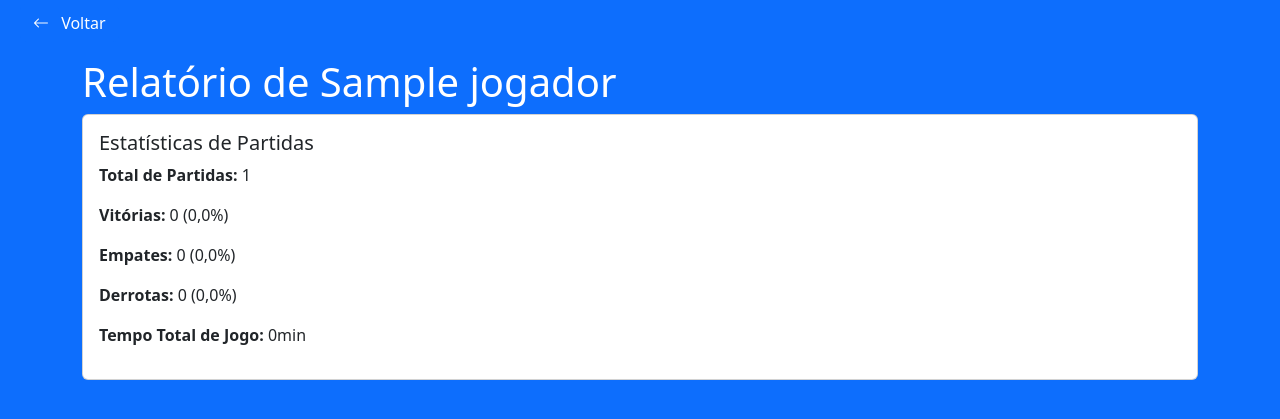
After one commit to vitorialeal06/Knighted, a Django app: page /Jogador/relatorio/1/ in a window 1280 px wide. The commit adds this page. Shown: the top 419 px of the page. Run offline with Django 5.2, Linux system fonts and the light colour scheme; tables that the repository leaves empty hold one stand-in row (values such as "Sample post").

Commit message:
Relatório de jogador adicionado, favor testar, meus testes estão sendo interrompidos pelo venv

```diff
--- /dev/null
+++ b/galeria/templates/relatorio_jogador.html
@@ -0,0 +1,38 @@
+{% load static %}
+<!DOCTYPE html>
+<html lang="pt-BR">
+<head>
+    <meta charset="UTF-8">
+    <meta name="viewport" content="width=device-width, initial-scale=1">
+    <link rel="stylesheet" href="https://cdn.jsdelivr.net/npm/bootstrap-icons@1.11.3/font/bootstrap-icons.min.css">
+    <link href="https://cdn.jsdelivr.net/npm/bootstrap@5.3.5/dist/css/bootstrap.min.css" rel="stylesheet" integrity="sha384-SgOJa3DmI69IUzQ2PVdRZhwQ+dy64/BUtbMJw1MZ8t5HZApcHrRKUc4W0kG879m7" crossorigin="anonymous">
+    <link rel="preconnect" href="https://fonts.googleapis.com">
+    <link rel="preconnect" href="https://fonts.gstatic.com" crossorigin>
+    <link href="https://fonts.googleapis.com/css2?family=Inter:wght@400;600;700&display=swap" rel="stylesheet">
+    <title>Relatório de {{ jogador.nome }}</title>
+</head>
+<body class="bg-primary text-white p-1">
+    <div class="px-3 mb-3">
+        <a href="{% url 'lista_jogador' %}" class="btn btn-primary">
+            <i class="bi bi-arrow-left me-2"></i> Voltar
+        </a>
+    </div>
+    <div class="container">
+        <h1>Relatório de {{ jogador.nome }}</h1>
+        {% if total_partidas > 0 %}
+            <div class="card">
+                <div class="card-body">
+                    <h5 class="card-title">Estatísticas de Partidas</h5>
+                    <p><strong>Total de Partidas:</strong> {{ total_partidas }}</p>
+                    <p><strong>Vitórias:</strong> {{ vitorias }} ({{ porc_vitorias }}%)</p>
+                    <p><strong>Empates:</strong> {{ empates }} ({{ porc_empates }}%)</p>
+                    <p><strong>Derrotas:</strong> {{ derrotas }} ({{ porc_derrotas }}%)</p>
+                    <p><strong>Tempo Total de Jogo:</strong> {{ tempo_total }}</p>
+                </div>
+            </div>
+        {% else %}
+            <p>Nenhuma partida registrada para este jogador.</p>
+        {% endif %}
+    </div>
+</body>
+</html>
--- a/galeria/urls.py
+++ b/galeria/urls.py
@@ -3,32 +3,27 @@ from . import views
 from galeria.views import index, partida, torneio, jogador, abertura, movimento
 
 urlpatterns = [
-    path('', index, name='index'),
-     path('', views.index, name='index'),
-    path('Partida/', partida, name='partida'),
-    path('Torneio/', torneio, name='torneio'),
-    path('Jogador/', jogador, name='jogador'),
-    path('Abertura/', abertura, name='abertura'),
-    path('Movimento/', movimento, name='movimento'),
-
+    path('', views.index, name='index'),  # Path duplicado
+    path('Partida/', views.partida, name='partida'),
+    path('Torneio/', views.torneio, name='torneio'),
+    path('Jogador/', views.jogador, name='jogador'),
+    path('Abertura/', views.abertura, name='abertura'),
+    path('Movimento/', views.movimento, name='movimento'),
     path('Jogador/criar/', views.criar_jogador, name='criar_jogador'),
     path('Jogador/lista/', views.lista_jogador, name='lista_jogador'),
     path('Jogador/remover/', views.remover_jogador, name='remover_jogador'),
-
     path('Partida/criar/', views.criar_partida, name='criar_partida'),
     path('Partida/lista/', views.lista_partida, name='lista_partida'),
     path('Partida/remover/', views.remover_partida, name='remover_partida'),
-
     path('Torneio/criar/', views.criar_torneio, name='criar_torneio'),
     path('Torneio/lista/', views.lista_torneio, name='lista_torneio'),
     path('Torneio/remover/', views.remover_torneio, name='remover_torneio'),
-
-    path('Abertura/criar', views.criar_abertura, name='criar_abertura'),
+    path('Abertura/criar/', views.criar_abertura, name='criar_abertura'),  # Barra faltando
     path('Abertura/lista/', views.lista_abertura, name='lista_abertura'),
     path('Abertura/remover/', views.remover_abertura, name='remover_abertura'),
-
     path('Movimento/criar/', views.criar_movimento, name='criar_movimento'),
     path('Movimento/lista/', views.lista_movimento, name='lista_movimento'),
     path('Movimento/remover/', views.remover_movimento, name='remover_movimento'),
-
+    # Nova URL para o relatório
+    path('Jogador/relatorio/<int:id_jogador>/', views.relatorio_jogador, name='relatorio_jogador'),
 ]
--- a/galeria/views.py
+++ b/galeria/views.py
@@ -1,24 +1,30 @@
-from django.shortcuts import render, redirect, get_object_or_404
-from .models import Jogador, Partida, Abertura, Torneio, Movimento
+from django.shortcuts import render, get_object_or_404, redirect
+from django.http import HttpResponseBadRequest
 from django.contrib import messages
 from datetime import datetime
-from django.http import HttpResponseBadRequest
+from django.db import models
+from .models import Jogador, Partida, Torneio, Abertura, Movimento
 
 
-def index(request): #retornar a pg
+def index(request):
     return render(request, 'index.html')
+
 
 def partida(request):
     return render(request, 'partida.html')
 
+
 def torneio(request):
     return render(request, 'torneio.html')
+
 
 def jogador(request):
     return render(request, 'jogador.html')
 
+
 def abertura(request):
     return render(request, 'abertura.html')
+
 
 def movimento(request):
     return render(request, 'movimento.html')
@@ -30,8 +36,6 @@ def criar_jogador(request):
         nascimento = request.POST.get('nascimento')
         pais = request.POST.get('pais')
         elo = request.POST.get('elo')
-
-        # Validação
         if nome and nascimento and pais and elo:
             if len(nome) > 100:
                 return render(request, 'jogador.html', {'error': 'Nome muito longo (máx. 100 caracteres).'})
@@ -54,9 +58,11 @@ def criar_jogador(request):
             return render(request, 'jogador.html', {'error': 'Preencha todos os campos.'})
     return render(request, 'jogador.html')
 
+
 def lista_jogador(request):
     jogadores = Jogador.objects.all()
     return render(request, 'lista_jogador.html', {'jogadores': jogadores})
+
 
 def remover_jogador(request):
     if request.method == 'POST':
@@ -67,6 +73,7 @@ def remover_jogador(request):
         jogador.delete()
         return redirect('lista_jogador')
     return HttpResponseBadRequest("Método não permitido")
+
 
 def criar_partida(request):
     if request.method == 'POST':
@@ -79,7 +86,6 @@ def criar_partida(request):
         if jogador_brancas_id and jogador_pretas_id and abertura_id and data_partida and duracao and resultado:
             try:
                 data_partida = datetime.strptime(data_partida, '%Y-%m-%d').date()
-
                 Partida.objects.create(
                     id_jogador_brancas_id=jogador_brancas_id,
                     id_jogador_pretas_id=jogador_pretas_id,
@@ -111,6 +117,7 @@ def criar_partida(request):
         'jogadores': Jogador.objects.all(),
         'aberturas': Abertura.objects.all()
     })
+
 
 def lista_partida(request):
     partidas = Partida.objects.all()
@@ -153,9 +160,11 @@ def criar_torneio(request):
             return render(request, 'torneio.html', {'error': 'Preencha todos os campos.'})
     return render(request, 'torneio.html')
 
+
 def lista_torneio(request):
     torneios = Torneio.objects.all()
     return render(request, 'lista_torneio.html', {'torneios': torneios})
+
 
 def remover_torneio(request):
     if request.method == 'POST':
@@ -167,6 +176,7 @@ def remover_torneio(request):
         messages.success(request, 'Torneio removido com sucesso.')
         return redirect('lista_torneio')
     return HttpResponseBadRequest("Método não permitido")
+
 
 def criar_abertura(request):
     if request.method == 'POST':
@@ -187,9 +197,11 @@ def criar_abertura(request):
             return render(request, 'abertura.html', {'error': 'Preencha todos os campos obrigatórios.'})
     return render(request, 'abertura.html')
 
+
 def lista_abertura(request):
     aberturas = Abertura.objects.all()
     return render(request, 'lista_abertura.html', {'aberturas': aberturas})
+
 
 def remover_abertura(request):
     if request.method == 'POST':
@@ -216,7 +228,7 @@ def criar_movimento(request):
                     id_jogador_id=id_jogador,
                     numero_jogada=numero_jogada
                 )
-                return redirect('lista_movimentos')
+                return redirect('lista_movimento')
             except Exception as e:
                 partidas = Partida.objects.all()
                 jogadores = Jogador.objects.all()
@@ -240,6 +252,7 @@ def criar_movimento(request):
         'jogadores': jogadores
     })
 
+
 def lista_movimento(request):
     movimentos = Movimento.objects.all()
     return render(request, 'lista_movimento.html', {'moviementos': movimentos})
@@ -258,3 +271,60 @@ def remover_movimento(request):
             messages.error(request, f'Erro ao remover movimento: {str(e)}')
         return redirect('lista_movimento')
     return HttpResponseBadRequest("Método não permitido")
+
+
+def relatorio_jogador(request, id_jogador):
+    jogador = get_object_or_404(Jogador, id_jogador=id_jogador)
+
+    # Busca partidas onde o jogador foi brancas ou pretas
+    partidas = Partida.objects.filter(
+        models.Q(id_jogador_brancas_id=id_jogador) | models.Q(id_jogador_pretas_id=id_jogador)
+    )
+    total_partidas = partidas.count()
+
+    # Conta vitórias, empates e derrotas
+    vitorias = 0
+    empates = 0
+    derrotas = 0
+    tempo_total = 0
+    for partida in partidas:
+        if partida.resultado == 'empate':
+            empates += 1
+        elif partida.resultado == 'brancas' and partida.id_jogador_brancas_id == id_jogador:
+            vitorias += 1
+        elif partida.resultado == 'pretas' and partida.id_jogador_pretas_id == id_jogador:
+            vitorias += 1
+        elif partida.resultado == 'brancas' and partida.id_jogador_pretas_id == id_jogador:
+            derrotas += 1
+        elif partida.resultado == 'pretas' and partida.id_jogador_brancas_id == id_jogador:
+            derrotas += 1
+        # Converte duração dos modos de jogo para minutos (assumindo valores como "3", "10", "120")
+        if partida.duracao and partida.duracao.isdigit():
+            tempo_total += int(partida.duracao)
+
+    # Calcular porcentagens
+    if total_partidas > 0:
+        porc_vitorias = (vitorias / total_partidas) * 100
+        porc_empates = (empates / total_partidas) * 100
+        porc_derrotas = (derrotas / total_partidas) * 100
+    else:
+        porc_vitorias = porc_empates = porc_derrotas = 0
+
+    # Converter duração
+    horas = tempo_total // 60
+    minutos = tempo_total % 60
+    tempo_formatado = f"{horas}h {minutos}min" if horas > 0 else f"{minutos}min"
+
+    context = {
+        'jogador': jogador,
+        'total_partidas': total_partidas,
+        'vitorias': vitorias,
+        'empates': empates,
+        'derrotas': derrotas,
+        'porc_vitorias': round(porc_vitorias, 2),
+        'porc_empates': round(porc_empates, 2),
+        'porc_derrotas': round(porc_derrotas, 2),
+        'tempo_total': tempo_formatado,
+    }
+
+    return render(request, 'relatorio_jogador.html', context)
```
Also changed, not shown: galeria/templates/lista_jogador.html (+6 -4 lines).
